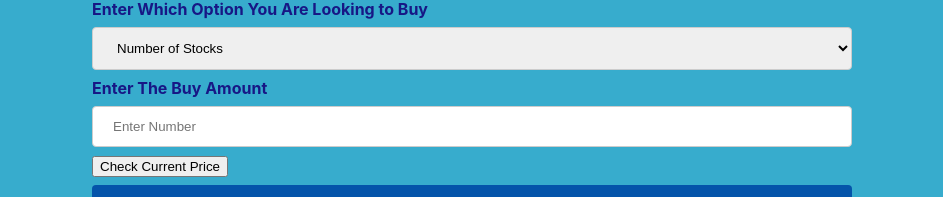
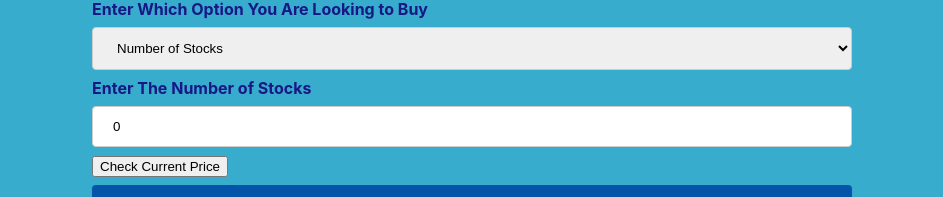
Before and after one commit to Andrewstahl/phase-2-final-project, a React (Create React App) app: page /order in a window 1280 px wide. Shown: the part 294-491 px from the top of the page, without its empty margins (168-1111 px from the left). Built offline with nearby package versions, Linux system fonts and the light colour scheme; data requests are answered from the project's data file.

Commit message:
Adjusted NewOrderForm with formatting and dynamic functionality depending on user selection

```diff
--- a/src/Components/NewOrderForm.js
+++ b/src/Components/NewOrderForm.js
@@ -1,7 +1,15 @@
 import React, { useState } from "react";
 
 export default function NewOrderForm() {
-  const [userSelection, setUserSelection] = useState("Number")
+  // const [userSelection, setUserSelection] = useState("Number");
+  const [ticker, setTicker] = useState("");
+  const [orderOption, setOrderOption] = useState("Number of Stocks");
+  const [buyAmount, setBuyAmount] = useState(0);
+
+  function handleSelect(e) {
+    e.preventDefault();
+    setOrderOption(e.target.options[e.target.selectedIndex].text)
+  }
 
   return (
     <div className="form-container">
@@ -10,20 +18,30 @@ export default function NewOrderForm() {
         <input
           type="text"
           name="stockTicker"
+          value={ticker}
+          onChange={(e) => setTicker(e.target.value)}
           placeholder="Enter Stock Ticker"
           />
         <label htmlFor="buy-type-select">Enter Which Option You Are Looking to Buy</label>
-        <select name="buy-type-select" onChange={() => setUserSelection(userSelection === "Dollars" ? "Number" : "Dollars")}>
+        <select name="buy-type-select" onChange={(e) => handleSelect(e)}>
           <option value="number">Number of Stocks</option>
           <option value="dollars">Dollar Amount</option>
         </select>
-        <label htmlFor="buyAmount">Enter The Buy Amount</label>
+        <label htmlFor="buyAmount">Enter The {orderOption}</label>
         <input
           type="number"
           name="buyAmount"
-          placeholder={`Enter ${userSelection}`}
+          value={buyAmount}
+          onChange={(e) => setBuyAmount(e.target.value)}
+          placeholder={`Enter ${orderOption === "Number of Stocks" ? "Number" : "Amount"}`}
           />
-        <button>Check Current Price</button>
+        <div>
+          {/* <h3>Total Buy Amount: {
+            orderOption === "Number of Stocks" ?
+          }
+          </h3> */}
+        </div>
+        <button onClick={(e) => e.preventDefault()}>Check Current Price</button>
         <input type="submit" value="Submit"/>
       </form>
     </div>
```
